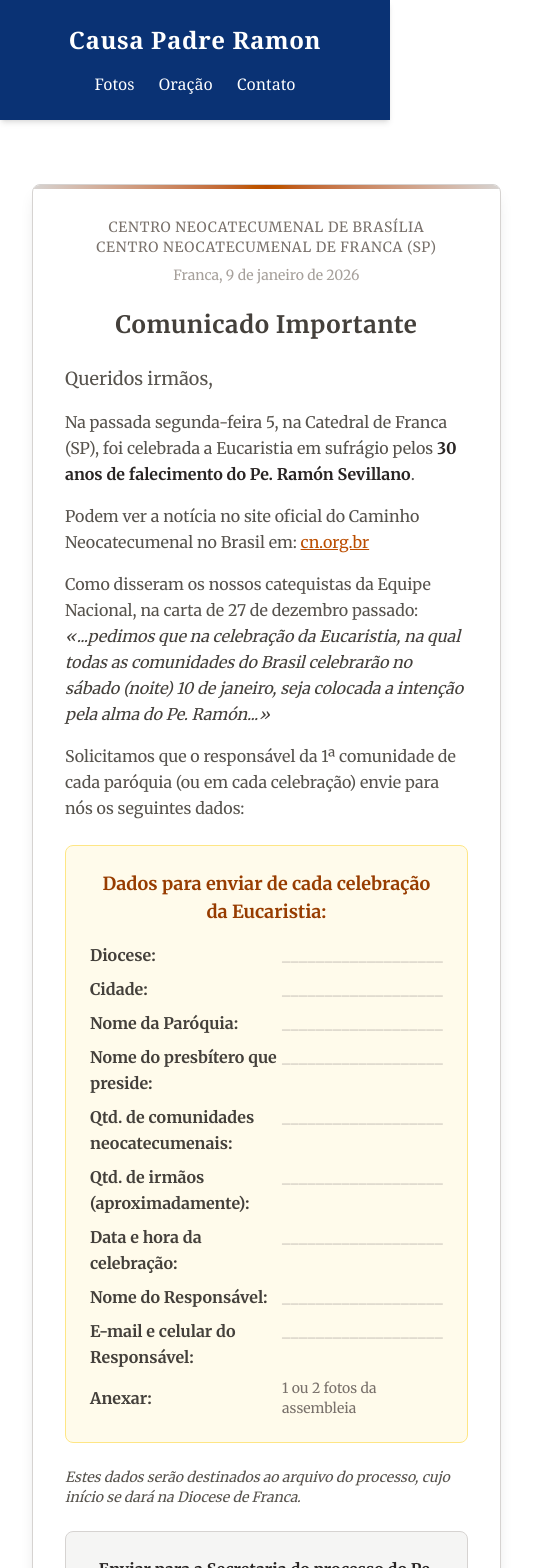
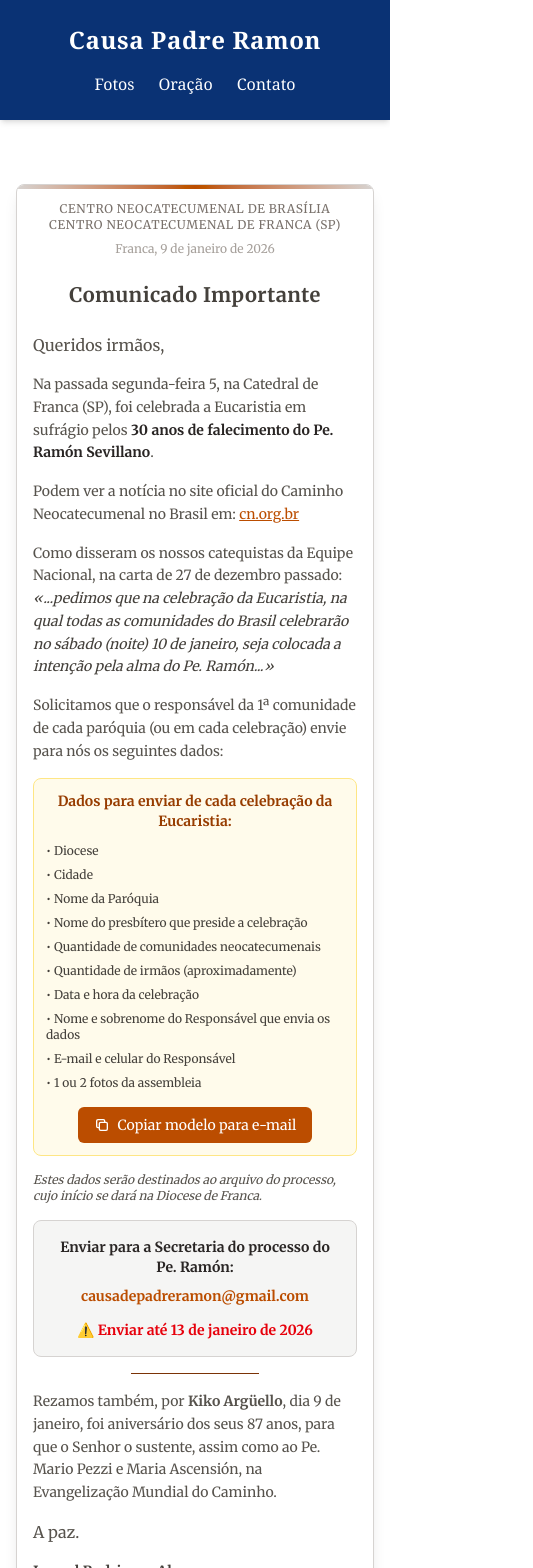
Before and after one commit to leonardocintra/padre-ramon, a Next.js app: page / in a window 390 px wide. Shown: the top 1568 px of the page, 533 px wide, since content can reach past the window. Built offline with nearby package versions, Linux system fonts and the light colour scheme.

Commit message:
:pencil: ajuste no texto

```diff
--- a/src/app/page.tsx
+++ b/src/app/page.tsx
@@ -27,7 +27,7 @@ export default function Home() {
       <Section
         title="Infância e Vocação"
         text={biographyText}
-        imageIds={["juventude100"]}
+        imageIds={["juventude100", "juventude400"]}
         imagePosition="left"
       />
 
@@ -48,7 +48,7 @@ export default function Home() {
       <Section
         title="Missão no Brasil"
         text={biographyText4}
-        imageIds={["brasilia-fundacao_to4kfm"]}
+        imageIds={["brasilia-terreno_ax8z8c", "brasilia-fundacao_to4kfm", "brasilia_ciy0un"]}
         imagePosition="right"
       />
       <Section
@@ -72,7 +72,7 @@ export default function Home() {
       <Section
         title="Legado"
         text={biographyText8}
-        imageIds={["cadeira_jy1iq6"]}
+        imageIds={["cadeira_jy1iq6", "legado-ramon_avimf4"]}
         imagePosition="right"
       />
       <Section
--- a/src/components/Hero.tsx
+++ b/src/components/Hero.tsx
@@ -20,7 +20,7 @@ export default function Hero() {
           rel="noopener noreferrer"
           className="inline-block px-4 py-2 bg-green-600 text-white rounded hover:bg-green-700 text-sm"
         >
-          Precisa de ajuda ?
+          Precisa de ajuda ? Fale conosco!
         </a>
         <p className="mt-4 text-lg font-medium text-gray-800">
           Conheça Padre Ramón
--- a/src/components/MassInvite.tsx
+++ b/src/components/MassInvite.tsx
@@ -8,8 +8,20 @@ const merriweather = Merriweather({
   weight: ["300", "400", "700"],
 });
 
+const dadosTemplate = `Diocese:
+Cidade:
+Nome da Paróquia:
+Nome do presbítero que preside a celebração:
+Quantidade de comunidades neocatecumenais:
+Quantidade de irmãos (aproximadamente):
+Data e hora da celebração:
+Nome e sobrenome do Responsável que envia os dados:
+E-mail e celular do Responsável:
+(Anexar 1 ou 2 fotos da assembleia)`;
+
 export default function MassInvite() {
   const [isVisible, setIsVisible] = useState(false);
+  const [copied, setCopied] = useState(false);
 
   useEffect(() => {
     // Defines the limit date: January 13, 2026 at 23:59:59
@@ -22,35 +34,45 @@ export default function MassInvite() {
     }
   }, []);
 
+  const handleCopy = async () => {
+    try {
+      await navigator.clipboard.writeText(dadosTemplate);
+      setCopied(true);
+      setTimeout(() => setCopied(false), 2000);
+    } catch (err) {
+      console.error("Erro ao copiar:", err);
+    }
+  };
+
   if (!isVisible) return null;
 
   return (
-    <div className="w-full max-w-4xl mx-auto px-4 mt-8 mb-4">
-      <div className="bg-white/90 backdrop-blur-sm border border-stone-300 rounded-lg shadow-lg p-8 md:p-12 relative overflow-hidden">
+    <div className="w-full mt-8 mb-4">
+      <div className="bg-white/90 backdrop-blur-sm border border-stone-300 rounded-lg shadow-lg p-4 sm:p-6 md:p-10 relative overflow-hidden">
         {/* Decorative top border */}
         <div className="absolute top-0 left-0 w-full h-1 bg-linear-to-r from-stone-300 via-amber-700 to-stone-300" />
 
         {/* Header */}
         <div className="text-center mb-6">
-          <p className="text-sm text-stone-500 uppercase tracking-wider">
+          <p className="text-xs sm:text-sm text-stone-500 uppercase tracking-wider">
             Centro Neocatecumenal de Brasília
           </p>
-          <p className="text-sm text-stone-500 uppercase tracking-wider">
+          <p className="text-xs sm:text-sm text-stone-500 uppercase tracking-wider">
             Centro Neocatecumenal de Franca (SP)
           </p>
-          <p className="text-sm text-stone-400 mt-2">
+          <p className="text-xs sm:text-sm text-stone-400 mt-2">
             Franca, 9 de janeiro de 2026
           </p>
         </div>
 
         <h2
-          className={`${merriweather.className} text-2xl md:text-3xl font-bold text-stone-700 mb-6 tracking-wide text-center`}
+          className={`${merriweather.className} text-xl sm:text-2xl md:text-3xl font-bold text-stone-700 mb-6 tracking-wide text-center`}
         >
           Comunicado Importante
         </h2>
 
-        <div className="mx-auto max-w-2xl text-base leading-relaxed text-stone-600 space-y-4">
-          <p className="text-lg">Queridos irmãos,</p>
+        <div className="text-sm sm:text-base leading-relaxed text-stone-600 space-y-4">
+          <p className="text-base sm:text-lg">Queridos irmãos,</p>
 
           <p>
             Na passada segunda-feira 5, na Catedral de Franca (SP), foi
@@ -61,7 +83,7 @@ export default function MassInvite() {
             .
           </p>
 
-          <p>
+          <p className="break-words">
             Podem ver a notícia no site oficial do Caminho Neocatecumenal no
             Brasil em:{" "}
             <a
@@ -90,107 +112,111 @@ export default function MassInvite() {
           </p>
 
           {/* Data to send section */}
-          <div className="bg-amber-50 border border-amber-200 rounded-lg p-6 my-6">
+          <div className="bg-amber-50 border border-amber-200 rounded-lg p-3 sm:p-4 md:p-6 my-4 sm:my-6">
             <h3
-              className={`${merriweather.className} text-lg font-bold text-amber-800 mb-4 text-center`}
+              className={`${merriweather.className} text-sm sm:text-base md:text-lg font-bold text-amber-800 mb-3 sm:mb-4 text-center`}
             >
               Dados para enviar de cada celebração da Eucaristia:
             </h3>
-            <ul className="space-y-2 text-stone-700">
-              <li className="flex">
-                <span className="font-semibold min-w-48">Diocese:</span>
-                <span className="text-stone-400">___________________</span>
-              </li>
-              <li className="flex">
-                <span className="font-semibold min-w-48">Cidade:</span>
-                <span className="text-stone-400">___________________</span>
-              </li>
-              <li className="flex">
-                <span className="font-semibold min-w-48">Nome da Paróquia:</span>
-                <span className="text-stone-400">___________________</span>
-              </li>
-              <li className="flex">
-                <span className="font-semibold min-w-48">
-                  Nome do presbítero que preside:
-                </span>
-                <span className="text-stone-400">___________________</span>
-              </li>
-              <li className="flex">
-                <span className="font-semibold min-w-48">
-                  Qtd. de comunidades neocatecumenais:
-                </span>
-                <span className="text-stone-400">___________________</span>
-              </li>
-              <li className="flex">
-                <span className="font-semibold min-w-48">
-                  Qtd. de irmãos (aproximadamente):
-                </span>
-                <span className="text-stone-400">___________________</span>
-              </li>
-              <li className="flex">
-                <span className="font-semibold min-w-48">
-                  Data e hora da celebração:
-                </span>
-                <span className="text-stone-400">___________________</span>
-              </li>
-              <li className="flex">
-                <span className="font-semibold min-w-48">
-                  Nome do Responsável:
-                </span>
-                <span className="text-stone-400">___________________</span>
-              </li>
-              <li className="flex">
-                <span className="font-semibold min-w-48">
-                  E-mail e celular do Responsável:
-                </span>
-                <span className="text-stone-400">___________________</span>
-              </li>
-              <li className="flex items-center">
-                <span className="font-semibold min-w-48">Anexar:</span>
-                <span className="text-stone-500 text-sm">
-                  1 ou 2 fotos da assembleia
-                </span>
-              </li>
+            <ul className="space-y-2 sm:space-y-3 text-stone-700 text-xs sm:text-sm md:text-base">
+              <li>• Diocese</li>
+              <li>• Cidade</li>
+              <li>• Nome da Paróquia</li>
+              <li>• Nome do presbítero que preside a celebração</li>
+              <li>• Quantidade de comunidades neocatecumenais</li>
+              <li>• Quantidade de irmãos (aproximadamente)</li>
+              <li>• Data e hora da celebração</li>
+              <li>• Nome e sobrenome do Responsável que envia os dados</li>
+              <li>• E-mail e celular do Responsável</li>
+              <li>• 1 ou 2 fotos da assembleia</li>
             </ul>
+
+            {/* Copy button */}
+            <div className="mt-4 text-center">
+              <button
+                onClick={handleCopy}
+                className={`inline-flex items-center gap-2 px-4 py-2 rounded-md text-sm font-medium transition-all duration-200 ${
+                  copied
+                    ? "bg-green-600 text-white"
+                    : "bg-amber-700 text-white hover:bg-amber-800"
+                }`}
+              >
+                {copied ? (
+                  <>
+                    <svg
+                      className="w-4 h-4"
+                      fill="none"
+                      stroke="currentColor"
+                      viewBox="0 0 24 24"
+                    >
+                      <path
+                        strokeLinecap="round"
+                        strokeLinejoin="round"
+                        strokeWidth={2}
+                        d="M5 13l4 4L19 7"
+                      />
+                    </svg>
+                    Copiado!
+                  </>
+                ) : (
+                  <>
+                    <svg
+                      className="w-4 h-4"
+                      fill="none"
+                      stroke="currentColor"
+                      viewBox="0 0 24 24"
+                    >
+                      <path
+                        strokeLinecap="round"
+                        strokeLinejoin="round"
+                        strokeWidth={2}
+                        d="M8 16H6a2 2 0 01-2-2V6a2 2 0 012-2h8a2 2 0 012 2v2m-6 12h8a2 2 0 002-2v-8a2 2 0 00-2-2h-8a2 2 0 00-2 2v8a2 2 0 002 2z"
+                      />
+                    </svg>
+                    Copiar modelo para e-mail
+                  </>
+                )}
+              </button>
+            </div>
           </div>
 
-          <p className="text-stone-600 italic text-sm">
+          <p className="text-stone-600 italic text-xs sm:text-sm">
             Estes dados serão destinados ao arquivo do processo, cujo início se
             dará na Diocese de Franca.
           </p>
 
           {/* Send info box */}
-          <div className="bg-stone-100 border border-stone-300 rounded-lg p-6 my-6 text-center">
-            <p className="font-semibold text-stone-800 mb-2">
+          <div className="bg-stone-100 border border-stone-300 rounded-lg p-4 sm:p-6 my-4 sm:my-6 text-center">
+            <p className="font-semibold text-stone-800 mb-2 text-sm sm:text-base">
               Enviar para a Secretaria do processo do Pe. Ramón:
             </p>
             <a
               href="mailto:causadepadreramon@gmail.com"
-              className="text-lg text-amber-700 font-bold hover:text-amber-800"
+              className="text-sm sm:text-base md:text-lg text-amber-700 font-bold hover:text-amber-800 break-all"
             >
               causadepadreramon@gmail.com
             </a>
-            <p className="mt-4 text-red-600 font-semibold">
+            <p className="mt-3 sm:mt-4 text-red-600 font-semibold text-sm sm:text-base">
               ⚠️ Enviar até 13 de janeiro de 2026
             </p>
           </div>
 
-          <div className="flex justify-center my-6">
-            <span className="h-px w-40 bg-amber-900" />
+          <div className="flex justify-center my-4 sm:my-6">
+            <span className="h-px w-32 sm:w-40 bg-amber-900" />
           </div>
 
           <p className="text-stone-600">
-            Rezamos também hoje, 9 de janeiro, por{" "}
-            <strong className="font-semibold">Kiko Argüello</strong>, no
-            aniversário dos seus 87 anos, para que o Senhor o sustente, assim
-            como ao Pe. Mario Pezzi e Maria Ascensión, na Evangelização Mundial
-            do Caminho.
+            Rezamos também, por{" "}
+            <strong className="font-semibold">Kiko Argüello</strong>, dia 9 de
+            janeiro, foi aniversário dos seus 87 anos, para que o Senhor o
+            sustente, assim como ao Pe. Mario Pezzi e Maria Ascensión, na
+            Evangelização Mundial do Caminho.
           </p>
 
-          <p className="text-lg mt-6">A paz.</p>
+          <p className="text-base sm:text-lg mt-4 sm:mt-6">A paz.</p>
 
           {/* Signatures */}
-          <div className="mt-6 text-stone-700">
+          <div className="mt-4 sm:mt-6 text-stone-700">
             <p className="font-semibold">Ismael Rodrigues Alves</p>
             <p className="font-semibold">José Ronaldo Bachur</p>
           </div>
```
